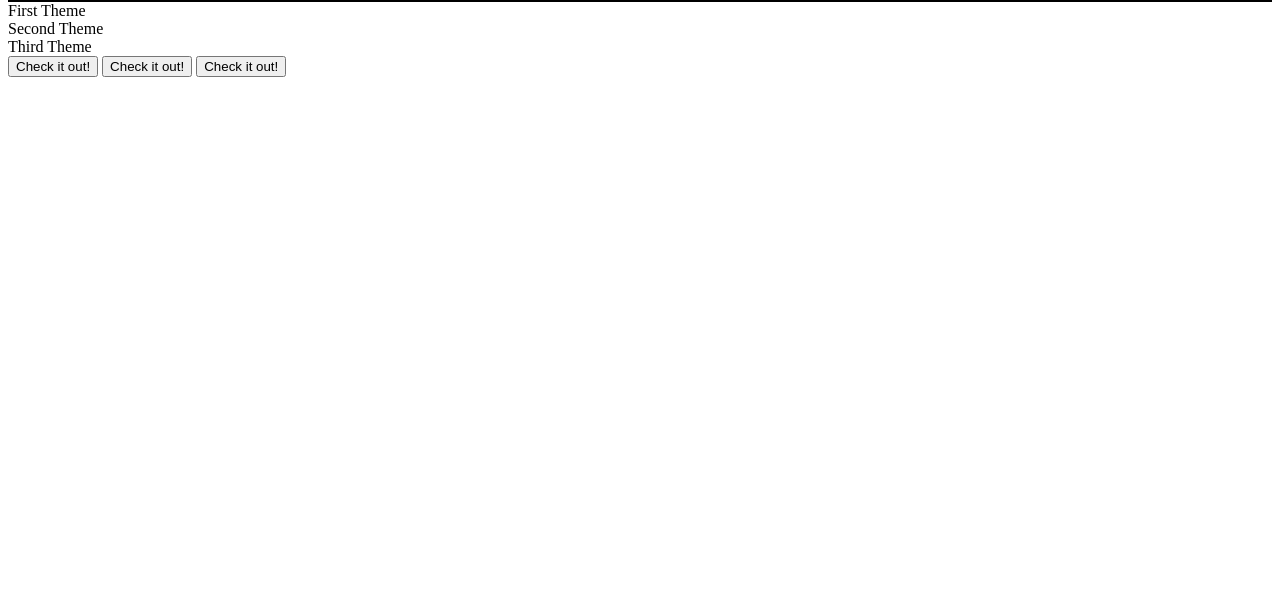
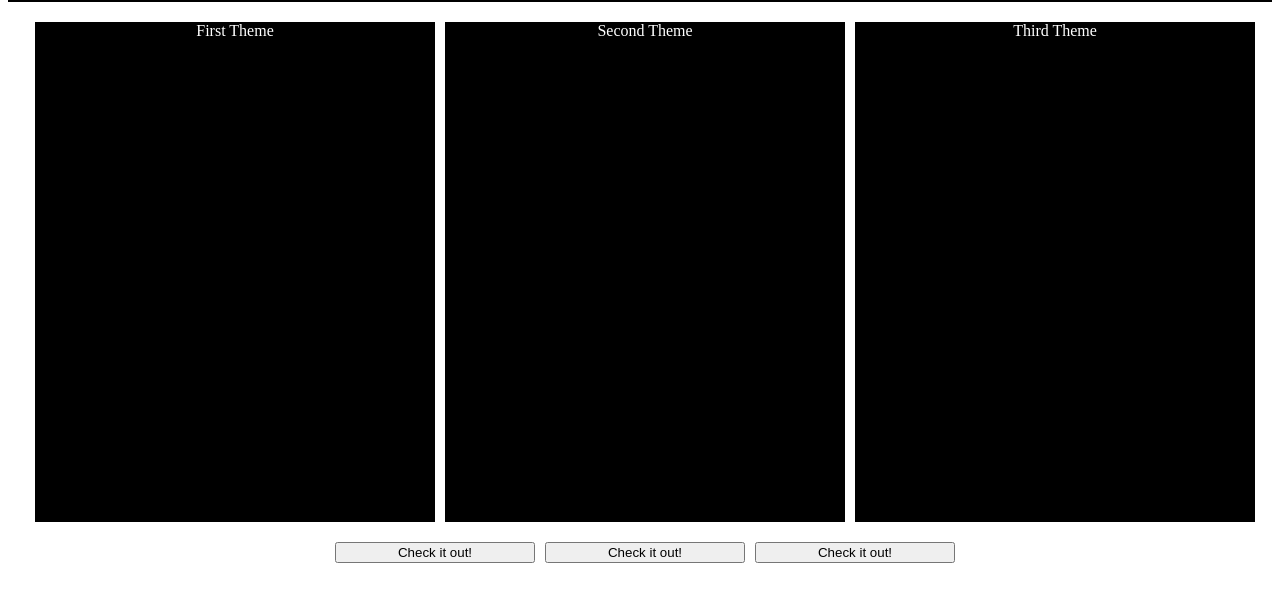
Before and after one commit to dlutskevich/p, a website: page html/index.html in a window 1280 px wide. Shown: the part 83-684 px from the top of the page. Drawn offline with Linux system fonts and the light colour scheme.

Commit message:
added more for css
...

```diff
--- a/sass/site.css
+++ b/sass/site.css
@@ -8,3 +8,25 @@
 .logo {
   margin: 5px;
 }
+.container {
+  display: flex;
+  flex-direction: row;
+  justify-content: center;
+}
+.card {
+  margin: 20px 0px 0px 10px;
+  min-width: 400px;
+  min-height: 500px;
+  background-color: black;
+  color: white;
+  text-align: center;
+}
+.buttons {
+  display: flex;
+  flex-direction: row;
+  justify-content: center;
+}
+.but {
+  margin: 20px 0px 0px 10px;
+  min-width: 200px;
+}
```
Also changed, not shown: html/index.html (+1 -0 lines).
